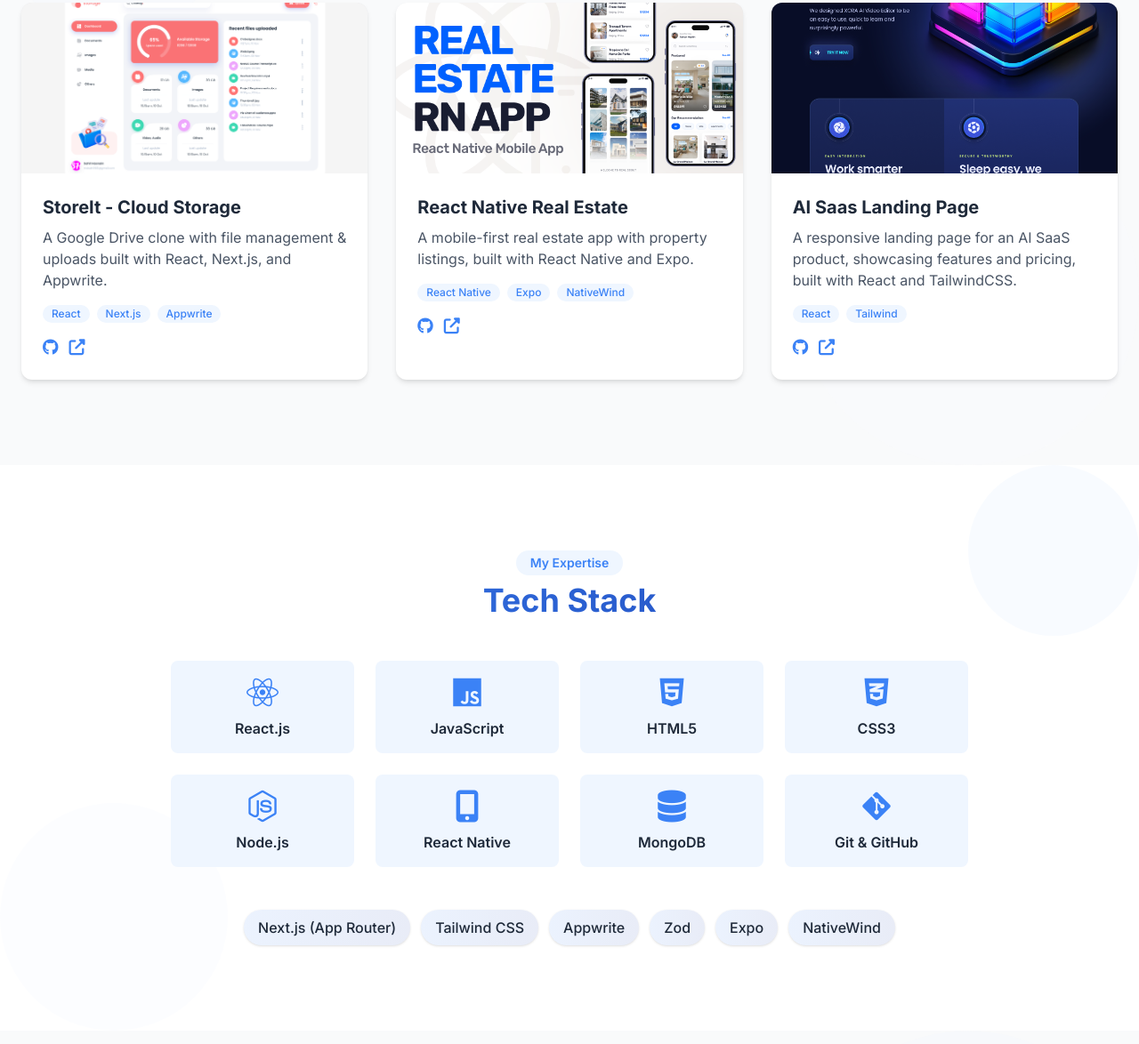
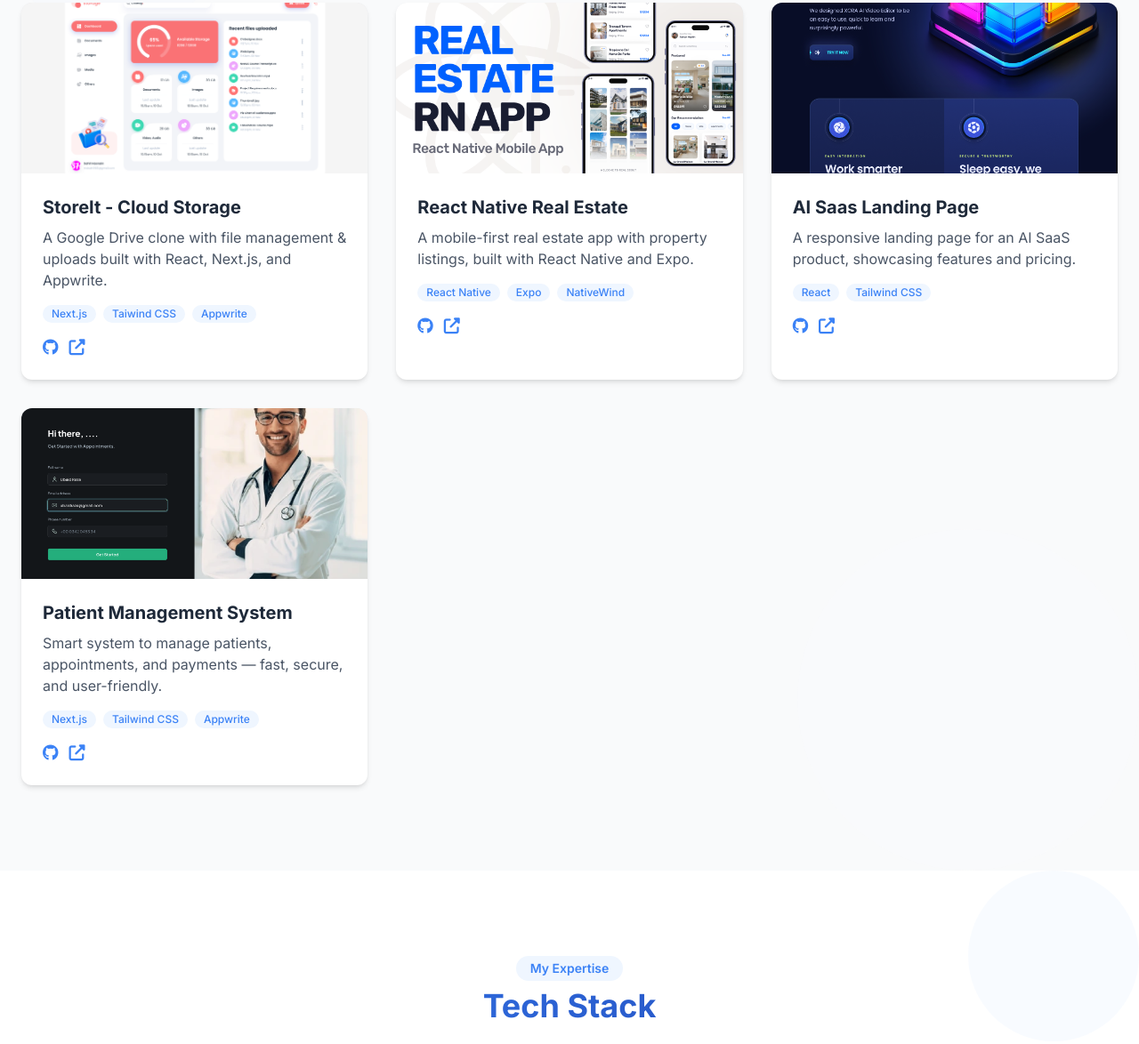
Before and after one commit to UbaidRaza05/my-portfolio, a website: page index.html in a window 1280 px wide. Shown: the part 2025-3199 px from the top of the page at 89% size. Drawn offline with Linux system fonts and the light colour scheme.

Commit message:
added project 4 and made many new changes

```diff
--- a/index.html
+++ b/index.html
@@ -4,9 +4,23 @@
     <meta charset="UTF-8" />
     <meta name="viewport" content="width=device-width, initial-scale=1.0" />
     <link href="./src/output.css" rel="stylesheet" />
-    <link rel="apple-touch-icon" sizes="180x180" href="/images/favicon/apple-touch-icon.png" />
-    <link rel="icon" type="image/png" sizes="32x32" href="/images/favicon/favicon-32x32.png" />
-    <link rel="icon" type="image/png" sizes="16x16" href="/images/favicon/favicon-16x16.png" />
+    <link
+      rel="apple-touch-icon"
+      sizes="180x180"
+      href="/images/favicon/apple-touch-icon.png"
+    />
+    <link
+      rel="icon"
+      type="image/png"
+      sizes="32x32"
+      href="/images/favicon/favicon-32x32.png"
+    />
+    <link
+      rel="icon"
+      type="image/png"
+      sizes="16x16"
+      href="/images/favicon/favicon-16x16.png"
+    />
     <link rel="manifest" href="/images/favicon/site.webmanifest" />
     <title>Ubaid Raza - Full-Stack Developer</title>
 
@@ -287,7 +301,7 @@
             <p class="mb-6 text-lg leading-relaxed text-gray-700">
               I specialize in
               <span class="font-semibold"
-                >React, Next.js, TailwindCSS, and Appwrite</span
+                >React, Next.js, Tailwind CSS, and Appwrite</span
               >
               for scalable full-stack web apps. On the mobile side, I build
               production-ready apps using
@@ -469,11 +483,11 @@
               <div class="flex flex-wrap gap-2 mb-4">
                 <span
                   class="bg-blue-50 text-primary text-xs font-medium px-2.5 py-0.5 rounded-full"
-                  >React</span
+                  >Next.js</span
                 >
                 <span
                   class="bg-blue-50 text-primary text-xs font-medium px-2.5 py-0.5 rounded-full"
-                  >Next.js</span
+                  >Taiwind CSS</span
                 >
                 <span
                   class="bg-blue-50 text-primary text-xs font-medium px-2.5 py-0.5 rounded-full"
@@ -560,7 +574,7 @@
               <h3 class="mb-2 text-xl font-bold">AI Saas Landing Page</h3>
               <p class="mb-4 text-gray-600">
                 A responsive landing page for an AI SaaS product, showcasing
-                features and pricing, built with React and TailwindCSS.
+                features and pricing.
               </p>
               <div class="flex flex-wrap gap-2 mb-4">
                 <span
@@ -569,12 +583,59 @@
                 >
                 <span
                   class="bg-blue-50 text-primary text-xs font-medium px-2.5 py-0.5 rounded-full"
-                  >Tailwind</span
+                  >Tailwind CSS</span
                 >
                 <!-- <span
                   class="bg-blue-50 text-primary text-xs font-medium px-2.5 py-0.5 rounded-full"
                   >Appwrite</span
                 > -->
+              </div>
+              <div class="flex space-x-3">
+                <a
+                  href="#"
+                  class="transition text-primary hover:text-secondary"
+                >
+                  <i class="text-lg fab fa-github"></i>
+                </a>
+                <a
+                  href="#"
+                  class="transition text-primary hover:text-secondary"
+                >
+                  <i class="text-lg fas fa-external-link-alt"></i>
+                </a>
+              </div>
+            </div>
+          </div>
+
+          <!-- Project 4 -->
+          <div
+            class="overflow-hidden transition bg-white shadow-md rounded-xl hover:shadow-lg"
+          >
+            <div class="flex items-center justify-center h-48 bg-gray-200">
+              <img
+                src="/images/onboarding.png"
+                alt="onboarding"
+                class="object-cover w-full h-full"
+              />
+            </div>
+            <div class="p-6">
+              <h3 class="mb-2 text-xl font-bold">Patient Management System</h3>
+              <p class="mb-4 text-gray-600">
+                Smart system to manage patients, appointments, and payments — fast, secure, and user-friendly.
+              </p>
+              <div class="flex flex-wrap gap-2 mb-4">
+                <span
+                  class="bg-blue-50 text-primary text-xs font-medium px-2.5 py-0.5 rounded-full"
+                  >Next.js</span
+                >
+                <span
+                  class="bg-blue-50 text-primary text-xs font-medium px-2.5 py-0.5 rounded-full"
+                  >Tailwind CSS</span
+                >
+                <span
+                  class="bg-blue-50 text-primary text-xs font-medium px-2.5 py-0.5 rounded-full"
+                  >Appwrite</span
+                >
               </div>
               <div class="flex space-x-3">
                 <a
@@ -764,7 +825,7 @@
             id="contact-form"
             class="p-6 bg-white shadow-md md:p-8 rounded-xl"
           >
-            <div class="grid grid-cols-1 gap-6 mb-6 md:grid-cols-2">
+            <div class="grid grid-cols-1 gap-6 mb-6">
               <div>
                 <label for="name" class="block mb-2 font-medium text-gray-700"
                   >Name</label
@@ -791,19 +852,6 @@
                   required
                 />
               </div>
-            </div>
-            <div class="mb-6">
-              <label for="subject" class="block mb-2 font-medium text-gray-700"
-                >Subject</label
-              >
-              <input
-                type="text"
-                id="subject"
-                name="subject"
-                class="w-full px-4 py-3 transition border border-gray-300 rounded-lg focus:ring-2 focus:ring-primary focus:border-primary"
-                placeholder="Subject"
-                required
-              />
             </div>
             <div class="mb-6">
               <label for="message" class="block mb-2 font-medium text-gray-700"
@@ -837,7 +885,7 @@
                 <i class="text-xl fas fa-envelope text-primary"></i>
               </div>
               <h3 class="mb-1 text-lg font-semibold">Email</h3>
-              <p class="text-center text-gray-600">youremail@example.com</p>
+              <p class="text-center text-gray-600">ubaidraza07@gmail.com</p>
             </div>
 
             <div
@@ -849,7 +897,7 @@
                 <i class="text-xl fas fa-phone text-primary"></i>
               </div>
               <h3 class="mb-1 text-lg font-semibold">Phone</h3>
-              <p class="text-center text-gray-600">+1 234 567 890</p>
+              <p class="text-center text-gray-600">+91 9142047299</p>
             </div>
 
             <div
```
Also changed, not shown: images/medical-app.png (deleted), images/onboarding.png (added), 1 other file.
